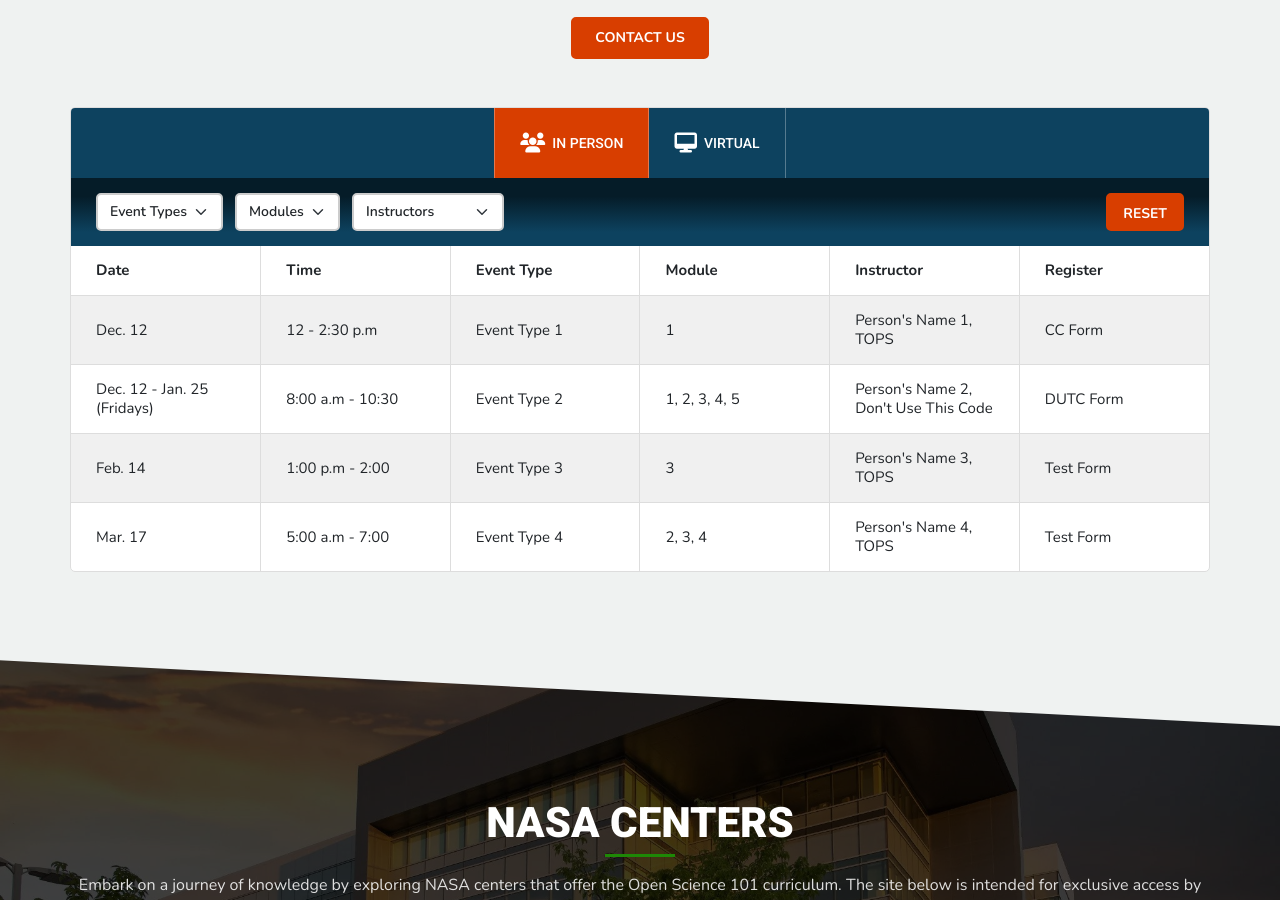
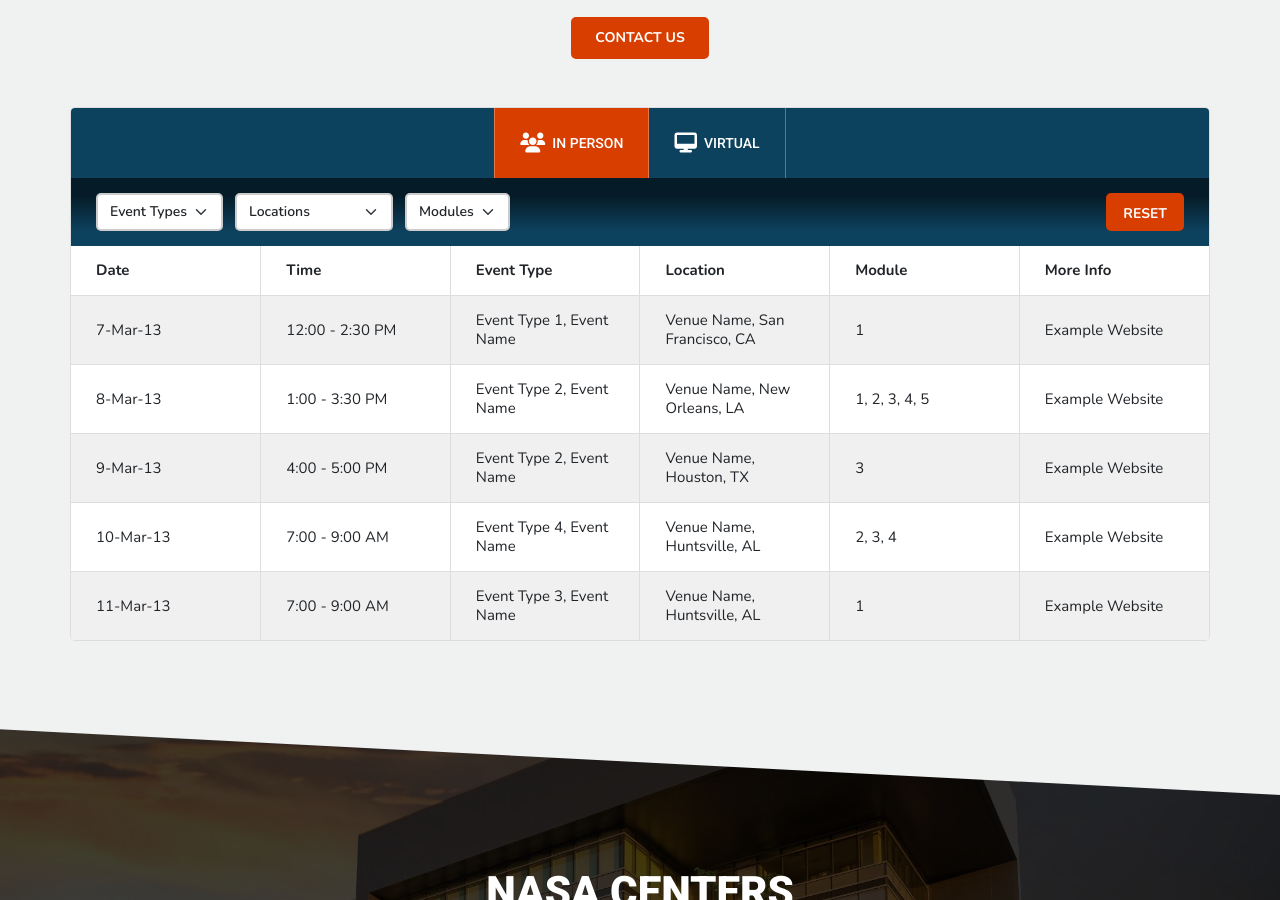
Before and after one commit to bressler1995/TOPS-Website-Front-End, a Jekyll site: the page built from pages/takeos101.md, in a window 1280 px wide and 900 px high, scrolled down 1612 px. Built offline with Jekyll 4.4.1, drawn with Linux system fonts in a browser that asks for light colours.

Commit message:
Integrate in person and virtual tables and change filter controls accordingly

```diff
--- /dev/null
+++ b/_data/inperson.csv
@@ -0,0 +1,6 @@
+date,time,eventtype,location,module,moreinfo
+7-Mar-13,12:00 - 2:30 PM,"Event Type 1, Event Name","Venue Name, San Francisco, CA",1,Example Website
+8-Mar-13,1:00 - 3:30 PM,"Event Type 2, Event Name","Venue Name, New Orleans, LA","1, 2, 3, 4, 5",Example Website
+9-Mar-13,4:00 - 5:00 PM,"Event Type 2, Event Name","Venue Name, Houston, TX",3,Example Website
+10-Mar-13,7:00 - 9:00 AM,"Event Type 4, Event Name","Venue Name, Huntsville, AL","2, 3, 4",Example Website
+11-Mar-13,7:00 - 9:00 AM,"Event Type 3, Event Name","Venue Name, Huntsville, AL",1,Example Website
--- a/_includes/takeos101/instructorled.html
+++ b/_includes/takeos101/instructorled.html
@@ -27,15 +27,29 @@
               <div class="workshop_table_filters">
                 <div class="d-flex flex-row flex-wrap justify-content-start workshop_table_filters_selectoutter">
                   <select class="form-select" data-col-index="2"><option selected="">Event Types</option><option value="Event Type 1">Event Type 1</option><option value="Event Type 2">Event Type 2</option><option value="Event Type 3">Event Type 3</option><option value="Event Type 4">Event Type 4</option></select>
-                  <select class="form-select" data-col-index="3"><option selected="">Modules</option><option value="1">Module 1</option><option value="2">Module 2</option><option value="3">Module 3</option><option value="4">Module 4</option><option value="5">Module 5</option></select>
-                  <select class="form-select" data-col-index="4"><option selected="">Instructors</option><option value="Person's Name 1">Person's Name 1</option><option value="Person's Name 2">Person's Name 2</option><option value="Person's Name 3">Person's Name 3</option><option value="Person's Name 4">Person's Name 4</option></select>
+                  <select class="form-select" data-col-index="3"><option selected="">Locations</option><option value="San Francisco, CA">San Francisco, CA</option><option value="New Orleans, LA">New Orleans, LA</option><option value="Houston, TX">Houston, TX</option><option value="Huntsville, AL">Huntsville, AL</option></select>
+                  <select class="form-select" data-col-index="4"><option selected="">Modules</option><option value="1">Module 1</option><option value="2">Module 2</option><option value="3">Module 3</option><option value="4">Module 4</option><option value="5">Module 5</option></select>
                 </div>
                 <div class="d-flex flex-row flex-wrap justify-content-end workshop_table_filters_resetoutter">
                   <a class="btn btn-primary workshop_table_resetopt" href="javascript:void(0)" role="button">Reset</a>
                 </div>
               </div>
               <div class="workshop_table_table">
-                <table><thead><tr><th>Date</th><th>Time</th><th>Event Type</th><th>Module</th><th>Instructor</th><th>Register</th></tr></thead><tbody><tr><td>Dec. 12</td><td>12 - 2:30 p.m</td><td>Event Type 1</td><td>1</td><td>Person's Name 1, TOPS</td><td>CC Form</td></tr><tr><td>Dec. 12 - Jan. 25 (Fridays)</td><td>8:00 a.m - 10:30</td><td>Event Type 2</td><td>1, 2, 3, 4, 5</td><td>Person's Name 2, Don't Use This Code</td><td>DUTC Form</td></tr><tr><td>Feb. 14</td><td>1:00 p.m - 2:00</td><td>Event Type 3</td><td>3</td><td>Person's Name 3, TOPS</td><td>Test Form</td></tr><tr><td>Mar. 17</td><td>5:00 a.m - 7:00</td><td>Event Type 4</td><td>2, 3, 4</td><td>Person's Name 4, TOPS</td><td>Test Form</td></tr></tbody></table>
+                <table>
+                  <thead><tr><th>Date</th><th>Time</th><th>Event Type</th><th>Location</th><th>Module</th><th>More Info</th></tr></thead>
+                  <tbody>
+                    {% for row in site.data.inperson %}
+                      <tr>
+                      <td>{{ row.date }}</td>
+                      <td>{{ row.time }}</td>
+                      <td>{{ row.eventtype }}</td>
+                      <td>{{ row.location }}</td>
+                      <td>{{ row.module }}</td>
+                      <td>{{ row.moreinfo }}</td>
+                      </tr>
+                    {% endfor %}
+                  </tbody>
+                </table>
               </div>
             </div>
             <div class="workshop_table">
@@ -50,7 +64,21 @@
                 </div>
               </div>
               <div class="workshop_table_table">
-                <table><thead><tr><th>Date</th><th>Time</th><th>Event Type</th><th>Module</th><th>Instructor</th><th>Register</th></tr></thead><tbody><tr><td>Dec. 12</td><td>12 - 2:30 p.m</td><td>Event Type 1</td><td>1</td><td>Person's Name 1, TOPS</td><td>CC Form</td></tr><tr><td>Dec. 12 - Jan. 25 (Fridays)</td><td>8:00 a.m - 10:30</td><td>Event Type 2</td><td>1, 2, 3, 4, 5</td><td>Person's Name 2, Don't Use This Code</td><td>DUTC Form</td></tr><tr><td>Feb. 14</td><td>1:00 p.m - 2:00</td><td>Event Type 3</td><td>3</td><td>Person's Name 3, TOPS</td><td>Test Form</td></tr><tr><td>Mar. 17</td><td>5:00 a.m - 7:00</td><td>Event Type 4</td><td>2, 3, 4</td><td>Person's Name 4, TOPS</td><td>Test Form</td></tr></tbody></table>
+                <table>
+                  <thead><tr><th>Date</th><th>Time</th><th>Event Type</th><th>Module</th><th>Instructor</th><th>Register</th></tr></thead>
+                  <tbody>
+                    {% for row in site.data.virtual %}
+                      <tr>
+                      <td>{{ row.date }}</td>
+                      <td>{{ row.time }}</td>
+                      <td>{{ row.eventtype }}</td>
+                      <td>{{ row.module }}</td>
+                      <td>{{ row.instructor }}</td>
+                      <td>{{ row.register }}</td>
+                      </tr>
+                    {% endfor %}
+                  </tbody>
+                </table>
               </div>
             </div>
 
```
Also changed, not shown: _data/virtual.csv (renamed from _data/tabletest.csv).
